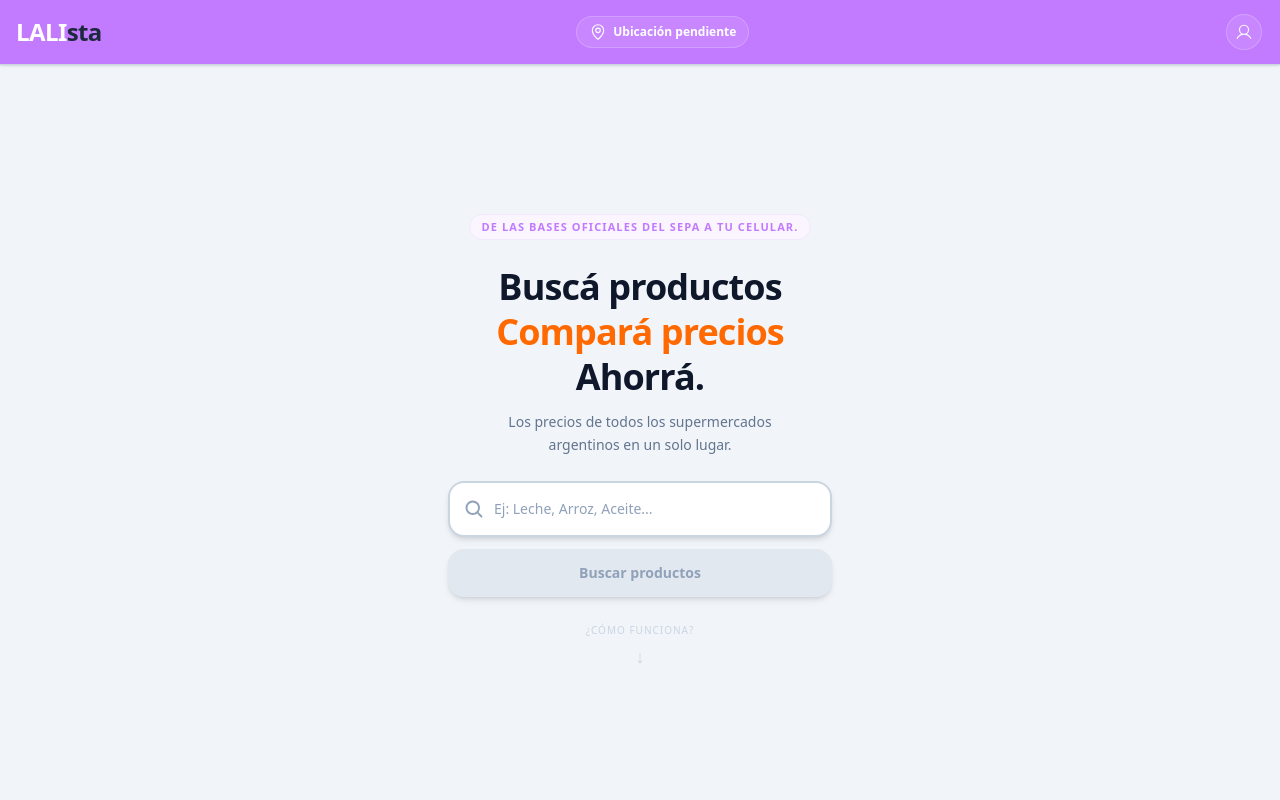
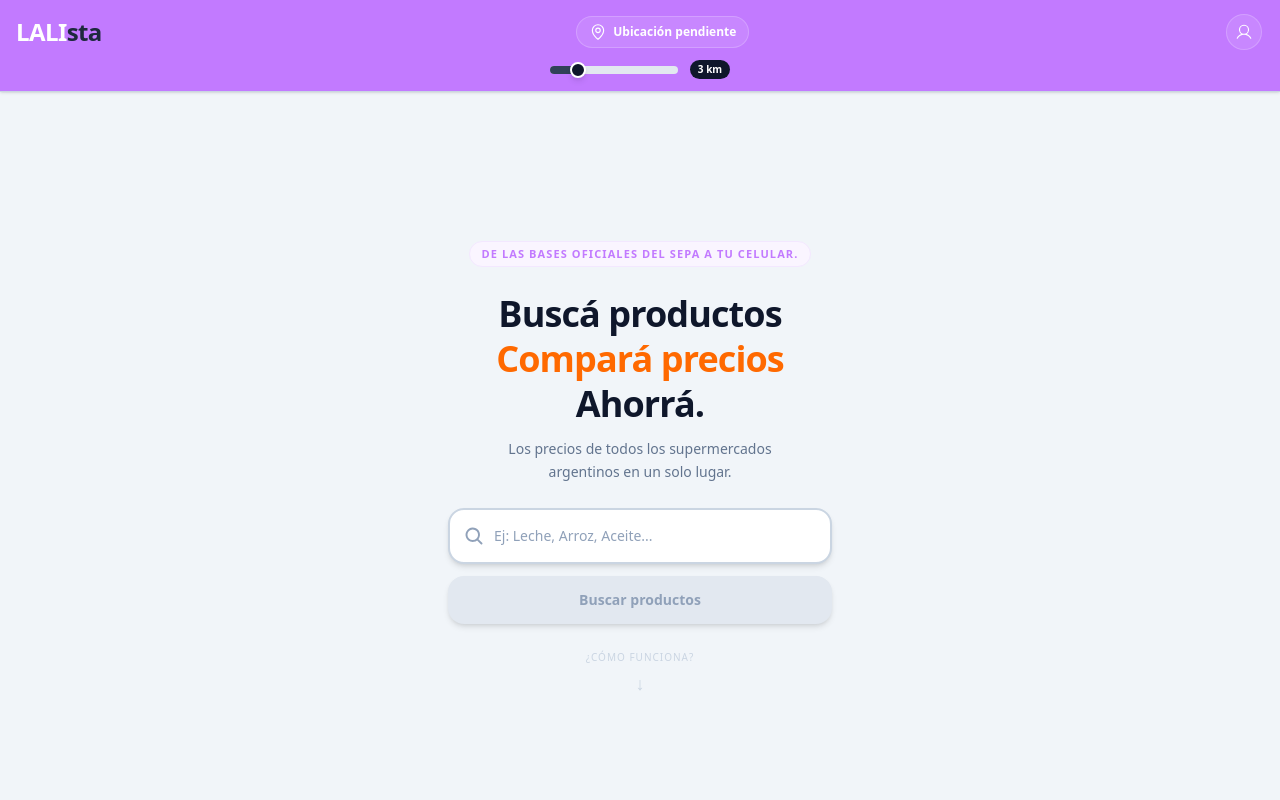
Before and after one commit to RemesarDev/lalista-frontend, a Next.js app: page / in a window 1280 px wide. Shown: the top 800 px of the page. Built offline with nearby package versions, Linux system fonts and the light colour scheme.

Commit message:
feat/SliderHor

```diff
--- a/app/_components/global/Header.tsx
+++ b/app/_components/global/Header.tsx
@@ -1,17 +1,20 @@
-"use client";
+'use client';
 
 import Link from 'next/link';
 import { XIcon, MapPinIcon, UserIcon } from '@phosphor-icons/react/dist/ssr';
+import { ReactNode } from 'react';
 
 interface HeaderProps {
   locationName?: string;
   onLimpiarUbicacion?: () => void;
+  children?: ReactNode;
 }
 
-export default function Header({ locationName, onLimpiarUbicacion }: HeaderProps) {
+export default function Header({ locationName, onLimpiarUbicacion, children }: HeaderProps) {
   return (
     <header className="w-full bg-primary-400 border-b border-accent-300 px-4 py-3 sticky top-0 z-50 shadow-sm">
-      <div className="flex items-center justify-between max-w-screen-xl mx-auto">
+      <div className="max-w-screen-xl mx-auto">
+        <div className="flex items-center justify-between">
 
           <Link href="/" className="flex items-center gap-1">
             <span className="text-2xl font-black tracking-tight font-display text-white">
@@ -48,7 +51,14 @@ export default function Header({ locationName, onLimpiarUbicacion }: HeaderProps
               <UserIcon className="text-white text-lg" weight="regular" />
             </span>
           </button>
+        </div>
 
+        {/* Fila del slider (children) integrada debajo */}
+        {children && (
+          <div className="mt-2 flex justify-center items-center">
+            {children}
+          </div>
+        )}
       </div>
     </header>
   );
--- a/app/_components/global/HeaderUbicacion.tsx
+++ b/app/_components/global/HeaderUbicacion.tsx
@@ -2,9 +2,11 @@
 
 import { useListaStore } from '@/app/_store/store';
 import Header from './Header';
+import SliderHorizontal from './Slider/SliderHorizontal';
 
 export default function HeaderUbicacion() {
-  const { ubicacion, setUbicacion } = useListaStore();
+  // Asegúrate de incluir cambiarRadioBusqueda aquí
+  const { ubicacion, setUbicacion, cambiarRadioBusqueda } = useListaStore();
 
   const limpiarUbicacion = () => {
     setUbicacion({
@@ -21,6 +23,15 @@ export default function HeaderUbicacion() {
     <Header
       locationName={ubicacion.nombreLugar ?? undefined}
       onLimpiarUbicacion={ubicacion.nombreLugar ? limpiarUbicacion : undefined}
-    />
+    >
+      {/* Esto aparecerá automáticamente dentro del header pero debajo de la fila superior */}
+      <SliderHorizontal
+        value={ubicacion.radioBusqueda}
+        min={1}
+        max={10}
+        step={1}
+        onChange={cambiarRadioBusqueda}
+      />
+    </Header>
   );
 }
--- /dev/null
+++ b/app/_components/global/Slider/BaseSlider.tsx
@@ -0,0 +1,75 @@
+'use client';
+import { useRef, useCallback, useEffect } from 'react';
+
+interface BaseSliderProps {
+  value: number;
+  min: number;
+  max: number;
+  step: number;
+  onChange: (value: number) => void;
+  // Recibimos un render prop o children para que la variante defina cómo se ve
+  children: (props: {
+    trackRef: React.RefObject<HTMLDivElement | null>;
+    handleMouseDown: (e: React.MouseEvent) => void;
+    pct: number;
+  }) => React.ReactNode;
+}
+
+export default function BaseSlider({ value, min, max, step, onChange, children }: BaseSliderProps) {
+  const trackRef = useRef<HTMLDivElement>(null);
+  const onChangeRef = useRef(onChange);
+
+  useEffect(() => { onChangeRef.current = onChange; }, [onChange]);
+
+  const calcularValor = useCallback((clientX: number, clientY: number) => {
+    if (!trackRef.current) return undefined;
+    const rect = trackRef.current.getBoundingClientRect();
+
+    // Calculamos si es vertical u horizontal basado en el tamaño del rect
+    const isHorizontal = rect.width > rect.height;
+    const ratio = isHorizontal
+      ? (clientX - rect.left) / rect.width
+      : 1 - (clientY - rect.top) / rect.height;
+
+    const clamped = Math.max(0, Math.min(1, ratio));
+    const raw = min + clamped * (max - min);
+    const snapped = Math.round(raw / step) * step;
+    return Math.max(min, Math.min(max, parseFloat(snapped.toFixed(1))));
+  }, [min, max, step]);
+
+  // Manejador de eventos compartidos
+  const handleMouseDown = useCallback((e: React.MouseEvent) => {
+    const onMove = (ev: MouseEvent) => {
+      const val = calcularValor(ev.clientX, ev.clientY);
+      if (val !== undefined) onChangeRef.current(val);
+    };
+    const onUp = () => {
+      window.removeEventListener('mousemove', onMove);
+      window.removeEventListener('mouseup', onUp);
+    };
+    window.addEventListener('mousemove', onMove);
+    window.addEventListener('mouseup', onUp);
+
+    const val = calcularValor(e.clientX, e.clientY);
+    if (val !== undefined) onChangeRef.current(val);
+  }, [calcularValor]);
+
+  // Soporte táctil
+  useEffect(() => {
+    const track = trackRef.current;
+    if (!track) return;
+
+    const handleTouchMove = (e: TouchEvent) => {
+      e.preventDefault();
+      const val = calcularValor(e.touches[0].clientX, e.touches[0].clientY);
+      if (val !== undefined) onChangeRef.current(val);
+    };
+
+    track.addEventListener('touchmove', handleTouchMove, { passive: false });
+    return () => track.removeEventListener('touchmove', handleTouchMove);
+  }, [calcularValor]);
+
+  const pct = ((value - min) / (max - min)) * 100;
+
+  return children({ trackRef, handleMouseDown, pct });
+}
--- /dev/null
+++ b/app/_components/global/Slider/SliderHorizontal.tsx
@@ -0,0 +1,44 @@
+'use client';
+import BaseSlider from './BaseSlider';
+
+interface Props {
+  value: number;
+  min: number;
+  max: number;
+  step: number;
+  onChange: (value: number) => void;
+  isFocused?: boolean;
+}
+
+export default function SliderHorizontal({ value, min, max, step, onChange, isFocused }: Props) {
+  return (
+    <BaseSlider value={value} min={min} max={max} step={step} onChange={onChange}>
+      {({ trackRef, handleMouseDown, pct }) => (
+        <div className={`flex items-center gap-3 transition-opacity duration-300 ${isFocused ? 'opacity-30' : 'opacity-100'}`}>
+          {/* El Track Horizontal */}
+          <div
+            ref={trackRef}
+            className="relative w-32 h-2 rounded-full bg-slate-200 cursor-pointer touch-none"
+            onMouseDown={handleMouseDown}
+          >
+            {/* Barra de progreso */}
+            <div
+              className="absolute left-0 top-0 h-full rounded-full bg-slate-700"
+              style={{ width: `${pct}%` }}
+            />
+            {/* El "thumb" o bolita */}
+            <div
+              className="absolute top-1/2 -translate-y-1/2 w-4 h-4 rounded-full bg-slate-900 border-2 border-white shadow-md"
+              style={{ left: `calc(${pct}% - 8px)` }}
+            />
+          </div>
+
+          {/* Etiqueta de valor */}
+          <div className="bg-slate-900 text-white text-[10px] font-bold px-2 py-0.5 rounded-full min-w-[40px] text-center">
+            {value.toFixed(0)} km
+          </div>
+        </div>
+      )}
+    </BaseSlider>
+  );
+}
```
Lines whose indentation alone changed are shown as unchanged.
